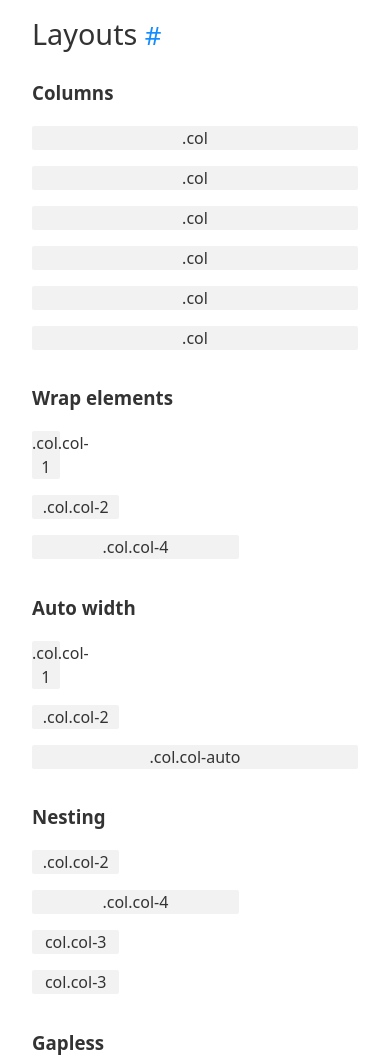
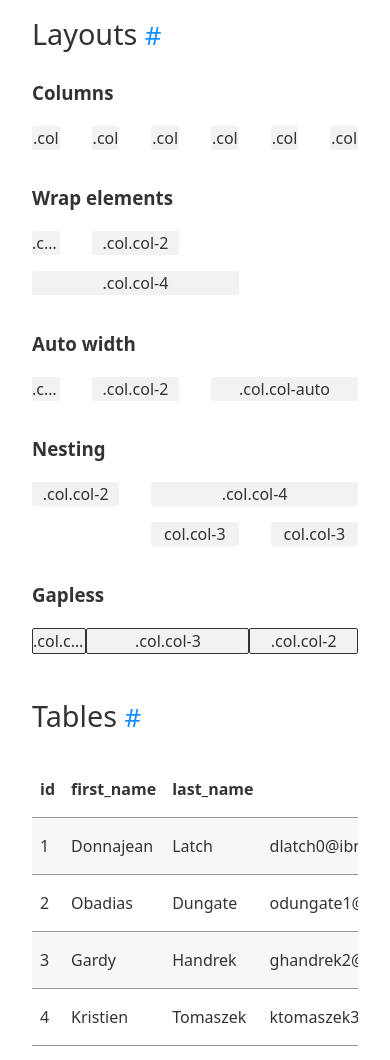
Before and after one commit to ia7ck/eperc, a website: page docs/index.html in a window 390 px wide. Shown: the part 940-2000 px from the top of the page. Drawn offline with Linux system fonts and the light colour scheme.

Commit message:
fix layout

```diff
--- a/docs/index.html
+++ b/docs/index.html
@@ -82,7 +82,10 @@
             border-radius: 2px;
             display: block;
             margin-bottom: 1rem;
+            overflow: hidden;
             text-align: center;
+            text-overflow: ellipsis;
+            white-space: nowrap;
             width: 100%;
           }
         </style>
--- a/src/_layout.scss
+++ b/src/_layout.scss
@@ -53,9 +53,3 @@
     }
   }
 }
-
-@media (max-width: 640px) {
-  .row {
-    flex-direction: column;
-  }
-}
```
Also changed, not shown: docs/src/_layouts.html (+3 -0 lines), dist/eperc.css, dist/eperc.min.css, docs/dist/eperc.css, docs/dist/eperc.min.css.
